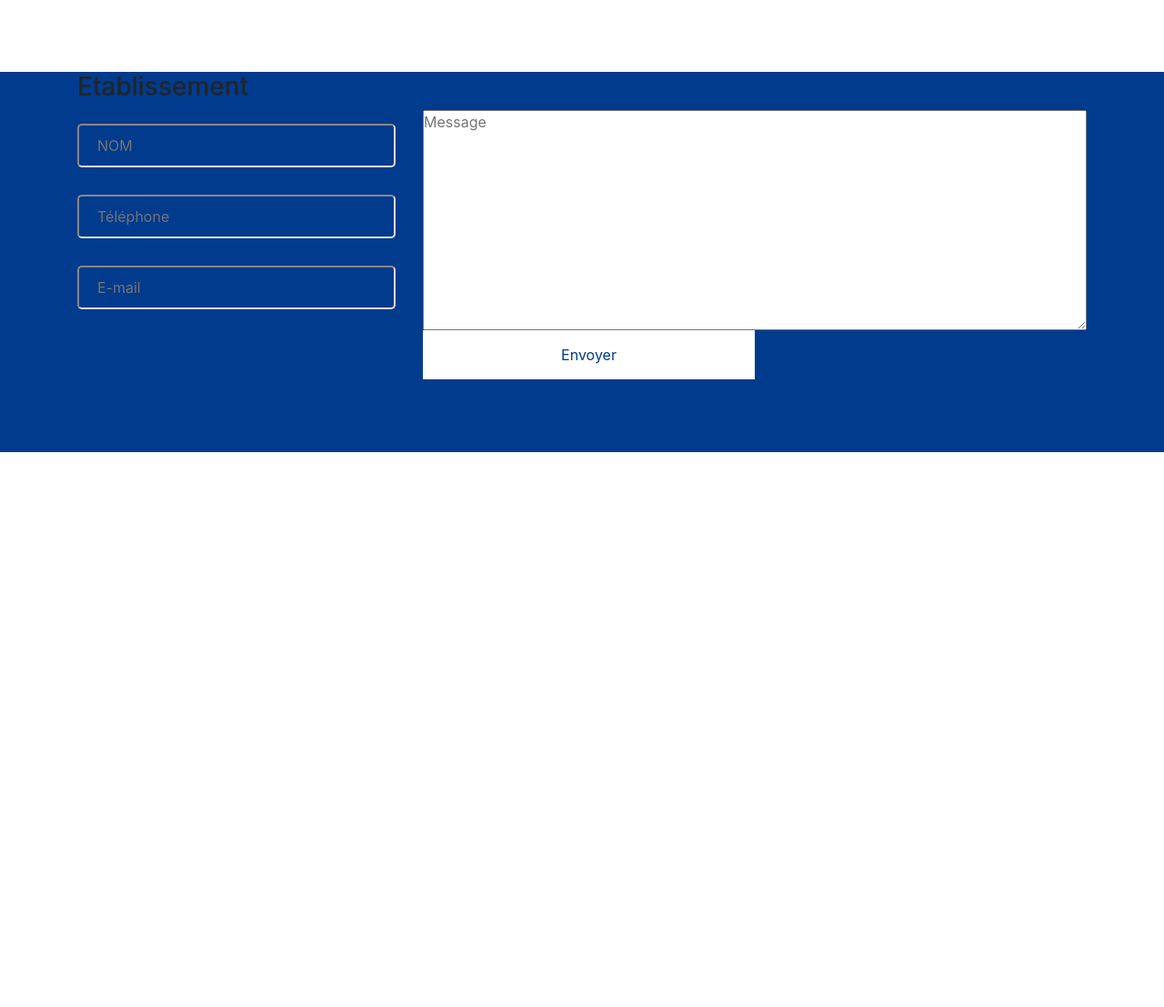
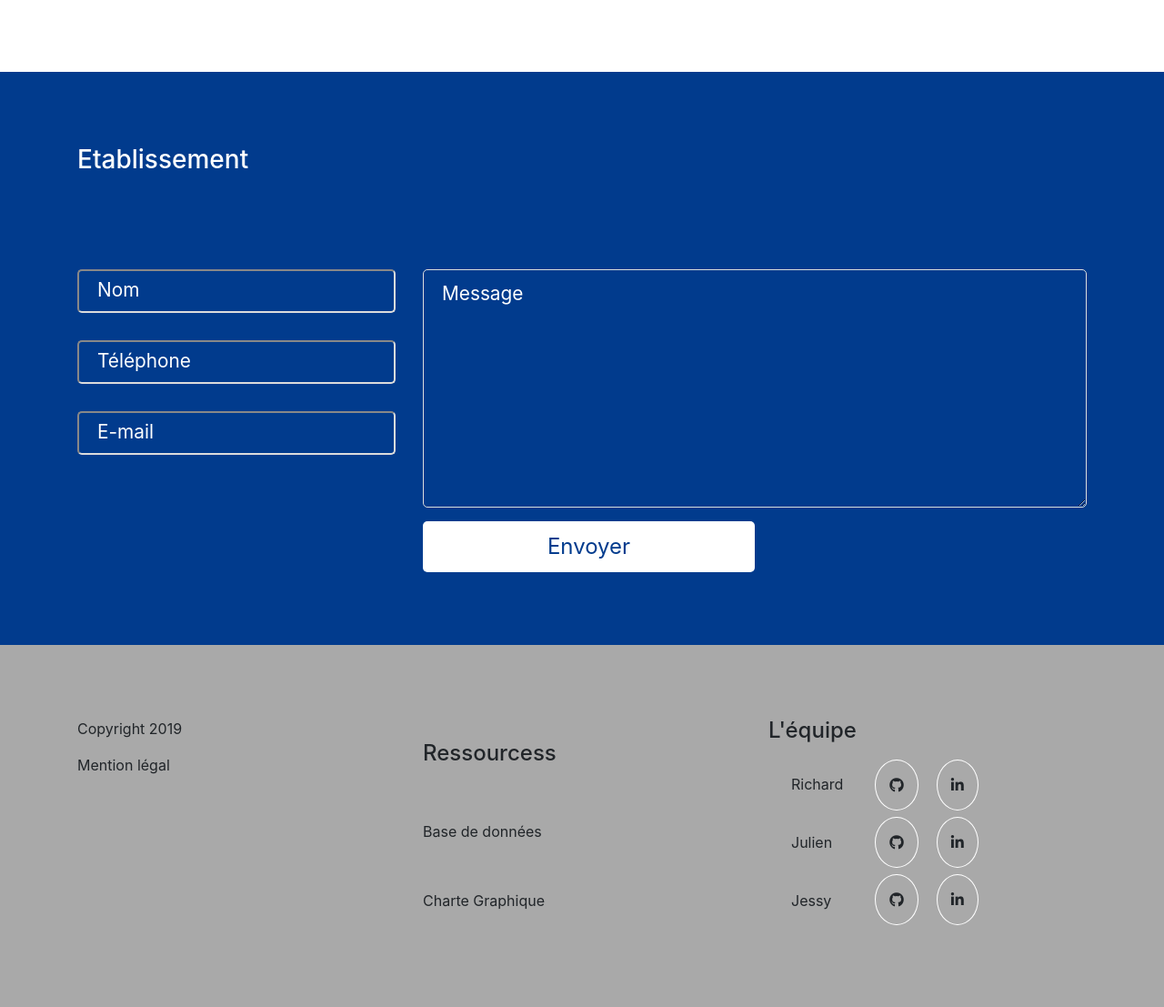
Before and after one commit to Fenrir117/projetData, a PHP site: page / in a window 1280 px wide. Shown: the part 1013-2120 px from the top of the page at 91% size. Before the commit the page ends 1510 px from the top, so only its background shows below. Run offline with PHP 8.4, Linux system fonts and the light colour scheme; some libraries are stand-ins or nearby versions.

Commit message:
Front bien commencé

```diff
--- a/public/css/style.css
+++ b/public/css/style.css
@@ -21,6 +21,10 @@ h2 {
   font-size: 1.5rem;
 }
 
+h3 {
+  padding: 80px 0;
+}
+
 header .navbar {
   background-color: #013b8d;
   z-index: 20;
@@ -29,10 +33,18 @@ header .navbar {
   border-bottom: 2px solid #013b8d;
 }
 
+header .navbar .navbar-brand {
+  color: white;
+}
+
 header .navbar .menuHeader {
   -webkit-box-pack: end;
       -ms-flex-pack: end;
           justify-content: flex-end;
+}
+
+header .navbar .menuHeader .nav-link {
+  color: white;
 }
 
 header .choiceVersion {
@@ -65,6 +77,16 @@ section .cardSearch {
   text-align: center;
 }
 
+section .cardSearch button {
+  background-color: #013b8d;
+  color: white;
+  padding: 10px 0;
+  border: none;
+  width: 50%;
+  border-radius: 5px;
+  font-size: 1rem;
+}
+
 section .mapApi {
   height: 600px;
 }
@@ -76,6 +98,10 @@ section .mapApi iframe {
 
 .contactNone {
   background-color: #013b8d;
+}
+
+.contactNone h3 {
+  color: white;
 }
 
 .contactNone form {
@@ -102,7 +128,26 @@ section .mapApi iframe {
   border-radius: 5px;
   border-color: gainsboro;
   background-color: #013b8d;
+}
+
+.contactNone form .inputForm input::-webkit-input-placeholder {
   color: white;
+  font-size: 1.3rem;
+}
+
+.contactNone form .inputForm input:-ms-input-placeholder {
+  color: white;
+  font-size: 1.3rem;
+}
+
+.contactNone form .inputForm input::-ms-input-placeholder {
+  color: white;
+  font-size: 1.3rem;
+}
+
+.contactNone form .inputForm input::placeholder {
+  color: white;
+  font-size: 1.3rem;
 }
 
 .contactNone form .textareaForm {
@@ -115,11 +160,110 @@ section .mapApi iframe {
           flex-direction: column;
 }
 
+.contactNone form .textareaForm textarea {
+  padding: 10px 20px;
+  margin: 15px 0;
+  border-radius: 5px;
+  border-color: gainsboro;
+  background-color: #013b8d;
+}
+
+.contactNone form .textareaForm textarea::-webkit-input-placeholder {
+  color: white;
+  font-size: 1.3rem;
+}
+
+.contactNone form .textareaForm textarea:-ms-input-placeholder {
+  color: white;
+  font-size: 1.3rem;
+}
+
+.contactNone form .textareaForm textarea::-ms-input-placeholder {
+  color: white;
+  font-size: 1.3rem;
+}
+
+.contactNone form .textareaForm textarea::placeholder {
+  color: white;
+  font-size: 1.3rem;
+}
+
 .contactNone form button {
   background-color: white;
   color: #013b8d;
   border: none;
-  padding: 15px 0;
+  padding: 10px 0;
   width: 50%;
+  border-radius: 5px;
+  font-size: 1.5rem;
+}
+
+footer {
+  padding: 80px 0;
+  background-color: darkgray;
+}
+
+footer .infoFooter {
+  display: -webkit-box;
+  display: -ms-flexbox;
+  display: flex;
+  -webkit-box-orient: vertical;
+  -webkit-box-direction: normal;
+      -ms-flex-direction: column;
+          flex-direction: column;
+  -ms-flex-pack: distribute;
+      justify-content: space-around;
+}
+
+footer .socialNetwork {
+  display: -webkit-box;
+  display: -ms-flexbox;
+  display: flex;
+}
+
+footer .socialNetwork .nom p {
+  margin-bottom: 0;
+  padding: 15px;
+  margin: 10px;
+}
+
+footer .socialNetwork .github {
+  margin: 10px;
+  display: -webkit-box;
+  display: -ms-flexbox;
+  display: flex;
+  -webkit-box-orient: vertical;
+  -webkit-box-direction: normal;
+      -ms-flex-direction: column;
+          flex-direction: column;
+  -webkit-box-pack: justify;
+      -ms-flex-pack: justify;
+          justify-content: space-between;
+}
+
+footer .socialNetwork .github a {
+  padding: 15px;
+  border: 1px white solid;
+  border-radius: 50%;
+}
+
+footer .socialNetwork .linkedin {
+  margin: 10px;
+  display: -webkit-box;
+  display: -ms-flexbox;
+  display: flex;
+  -webkit-box-orient: vertical;
+  -webkit-box-direction: normal;
+      -ms-flex-direction: column;
+          flex-direction: column;
+  -webkit-box-pack: justify;
+      -ms-flex-pack: justify;
+          justify-content: space-between;
+}
+
+footer .socialNetwork .linkedin a {
+  padding: 15px;
+  border: 1px white solid;
+  border-radius: 50%;
 }
 /*# sourceMappingURL=style.css.map */
--- a/public/css/style.scss
+++ b/public/css/style.scss
@@ -10,60 +10,78 @@ a {
   text-decoration: none;
 }
 
-ul{
+ul {
   list-style-type: none;
 }
 
-h1{
+h1 {
   padding: 80px 0;
   text-align: right;
   // font-size: 2.5rem; <- Taille d'origine précisé à titre indicatif
 }
 
-h2{
+h2 {
   font-size: 1.5rem;
 }
 
+h3 {
+  padding: 80px 0;
+}
+
 // Section header
-header{
+header {
   // Navbar du menu princpale
 
-
-    .navbar{
+  .navbar {
     background-color: #013b8d;
     z-index: 20;
     position: fixed;
     padding: 25px 11%;
     border-bottom: 2px solid #013b8d;
-        .menuHeader{
+    .navbar-brand {
+      color: white;
+    }
+    .menuHeader {
       justify-content: flex-end;
+      .nav-link {
+        color: white;
+      }
     }
   }
 
   // Menu du choix de version de site (de façon à ce qui s'adapte au maximum de personne)
-    .choiceVersion{
+  .choiceVersion {
     padding: 100px 11% 0 11%;
-      ul{
+    ul {
       display: flex;
     }
   }
 }
 
 // Section avec la map
-section{
+section {
   padding-bottom: 80px;
   background-color: white;
-    .cardSearch{
+  .cardSearch {
     height: 600px;
     background-color: white;
     display: flex;
     flex-direction: column;
     justify-content: space-around;
     text-align: center;
+    button {
+      background-color: #013b8d;
+      color: white;
+      padding: 10px 0;
+      border: none;
+      width: 50%;
+      border-radius: 5px;
+      font-size: 1rem;
     }
-    .mapApi{
+  }
+  .mapApi {
     height: 600px;
-        iframe{
+    iframe {
       width: 100%;
       height: 100%;
     }
@@ -71,33 +89,95 @@ section{
 }
 
 // Section formulaire de contact des Etablissement
-.contactNone{
+.contactNone {
   background-color: #013b8d;
-    form{
+
+  h3 {
+    color: white;
+  }
+  form {
     display: flex;
     justify-content: space-around;
-        .inputForm{
+    .inputForm {
       display: flex;
       flex-direction: column;
-            input{
+      input {
         padding: 10px 20px;
         margin: 15px 0;
         border-radius: 5px;
         border-color: rgb(220, 220, 220);
         background-color: #013b8d;
+      }
+      input::placeholder {
         color: white;
+        font-size: 1.3rem;
       }
     }
-        .textareaForm{
+    .textareaForm {
       display: flex;
       flex-direction: column;
+      textarea {
+        padding: 10px 20px;
+        margin: 15px 0;
+        border-radius: 5px;
+        border-color: rgb(220, 220, 220);
+        background-color: #013b8d;
       }
-        button{
+      textarea::placeholder {
+        color: white;
+        font-size: 1.3rem;
+      }
+    }
+    button {
       background-color: white;
       color: #013b8d;
       border: none;
-            padding: 15px 0;
+      padding: 10px 0;
       width: 50%;
+      border-radius: 5px;
+      font-size: 1.5rem;
     }
   }
 }
+
+footer {
+  padding: 80px 0;
+  background-color: darkgray;
+  .infoFooter {
+    display: flex;
+    flex-direction: column;
+    justify-content: space-around;
+  }
+  .socialNetwork {
+    display: flex;
+    .nom {
+      p {
+        margin-bottom: 0;
+        padding: 15px;
+        margin: 10px;
+      }
+    }
+    .github {
+      margin: 10px;
+      display: flex;
+      flex-direction: column;
+      justify-content: space-between;
+      a {
+        padding: 15px;
+        border: 1px white solid;
+        border-radius: 50%;
+      }
+    }
+    .linkedin {
+      margin: 10px;
+      display: flex;
+      flex-direction: column;
+      justify-content: space-between;
+      a {
+        padding: 15px;
+        border: 1px white solid;
+        border-radius: 50%;
+      }
+    }
+  }
+}
--- a/view/layout.html
+++ b/view/layout.html
@@ -5,7 +5,8 @@
   <!-- Required meta tags -->
   <meta charset="utf-8">
   <meta name="viewport" content="width=device-width, initial-scale=1, shrink-to-fit=no">
-
+  <!-- Lien font-awesome -->
+  <link rel="stylesheet" href="https://use.fontawesome.com/releases/v5.8.2/css/all.css" integrity="sha384-oS3vJWv+0UjzBfQzYUhtDYW+Pj2yciDJxpsK1OYPAYjqT085Qq/1cq5FLXAZQ7Ay" crossorigin="anonymous">
   <!-- Bootstrap CSS -->
   <link rel="stylesheet" href="https://stackpath.bootstrapcdn.com/bootstrap/4.3.1/css/bootstrap.min.css"
     integrity="sha384-ggOyR0iXCbMQv3Xipma34MD+dH/1fQ784/j6cY/iJTQUOhcWr7x9JvoRxT2MZw1T" crossorigin="anonymous">
@@ -98,7 +99,7 @@
       <h3>Etablissement</h3>
       <form class="row" action="formSociete" method="POST">
         <div class="col-4 inputForm">
-              <input type="text" placeholder="NOM">
+          <input type="text" placeholder="Nom">
           <input type="text" placeholder="Téléphone">
           <input type="text" placeholder="E-mail">
         </div>
@@ -110,6 +111,54 @@
       </form>
     </div>
   </section>
+
+  <footer class="container-fluid">
+    <div class="container">
+      <div class="row">
+        <div class="col-4 copyright">
+          <p>Copyright 2019</p>
+          <a href="#">Mention légal</a>
+        </div>
+        <div class="col-4 infoFooter">
+          <h4>Ressourcess</h4>
+          <a href="#">Base de données</a>
+          <a href="#">Charte Graphique</a>
+        </div>
+        <div class="col-4 nosTravaux">
+          <h4>L'équipe</h4>
+          <div class="linkDevWeb">
+            <div class="socialNetwork">
+              <div class="nom">
+                <p>Richard</p>
+                <p>Julien</p>
+                <p>Jessy</p>
+              </div>
+              <div class="github">
+                  <a href="#"><i class="fab fa-github"></i></a>
+                  <a href="#"><i class="fab fa-github"></i></a>
+                  <a href="#"><i class="fab fa-github"></i></a>
+              </div>
+              <div class="linkedin">
+                  <a href="#"><i class="fab fa-linkedin-in"></i> </a>
+                  <a href="#"><i class="fab fa-linkedin-in"></i> </a>
+                  <a href="#"><i class="fab fa-linkedin-in"></i> </a>
+              </div>
+              <!-- <p class="richard">Richard <a href="#"><i class="fab fa-github"></i></a><a href="#"><i class="fab fa-linkedin-in"></i> </a></p>
+              <p class="julien">Julien <a href="#"><i class="fab fa-github"></i></a><a href="#"><i class="fab fa-linkedin-in"></i> </a></p>
+              <p class="jessy">Jessy <a href="#"><i class="fab fa-github"></i></a><a href="#"><i class="fab fa-linkedin-in"></i> </a></p>
+            -->
+            </div>
+            <!-- <div class="socialNetwork github">
+              <a href="#">Github Richard</a>
+              <a href="#">Github Julien</a>
+              <a href="#">Github Jessy</a>
+            </div> -->
+          </div>
+        </div>
+      </div>
+    </div>
+
+  </footer>
 
   <!-- Optional JavaScript -->
   <!-- jQuery first, then Popper.js, then Bootstrap JS -->
```
Also changed, not shown: 1 other file. Lines whose indentation alone changed are shown as unchanged.
